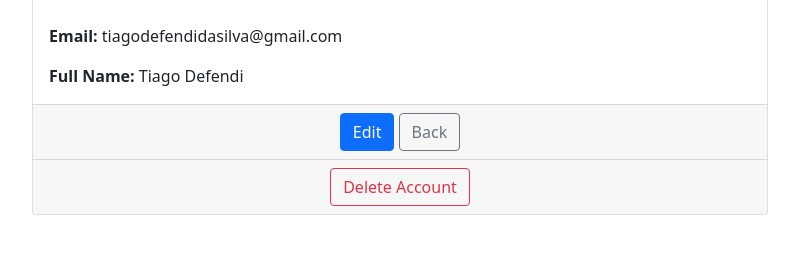
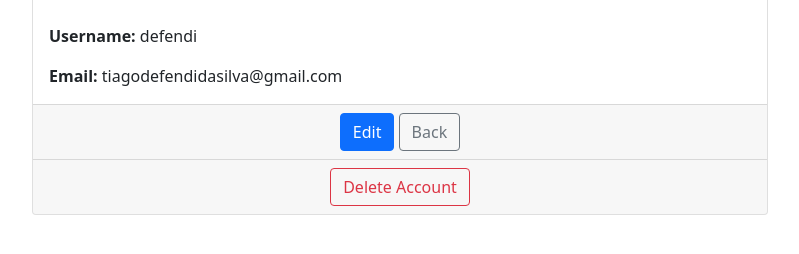
Before and after one commit to tiagodefendi/Hydro-Cultiva-Connect, a Django app: a page that uses frontend/templates/profile.html in a window 1280 px wide. Shown: the part 210-464 px from the top of the page, without its empty margins (240-1039 px from the left). Run offline with Django 4.2, Linux system fonts and the light colour scheme; a user stored in the database is signed in; data comes from the database, SQL or seed files in the repository; some libraries are stand-ins or nearby versions.

Commit message:
Update profile.html

```diff
--- a/frontend/templates/profile.html
+++ b/frontend/templates/profile.html
@@ -29,14 +29,14 @@
                 <!-- Card de Perfil do Usuário -->
                 <div class="card">
                     <div class="card-header text-center">
-                        <h2>{{ user.username }}</h2>
+                        <h2>{{ user.first_name }} {{ user.last_name }}</h2>
                     </div>
                     <div class="card-body">
                         <div class="text-center mb-4">
                             <img src="https://via.placeholder.com/150" class="rounded-circle" alt="User Avatar">
                         </div>
+                        <p class="card-text"><strong>Username:</strong> {{ user.username }}</p>
                         <p class="card-text"><strong>Email:</strong> {{ user.email }}</p>
-                        <p class="card-text"><strong>Full Name:</strong> {{ user.first_name }} {{ user.last_name }}</p>
                     </div>
                     <div class="card-footer text-center">
                         <a class="btn btn-primary" href="edit/">Edit</a>
```
